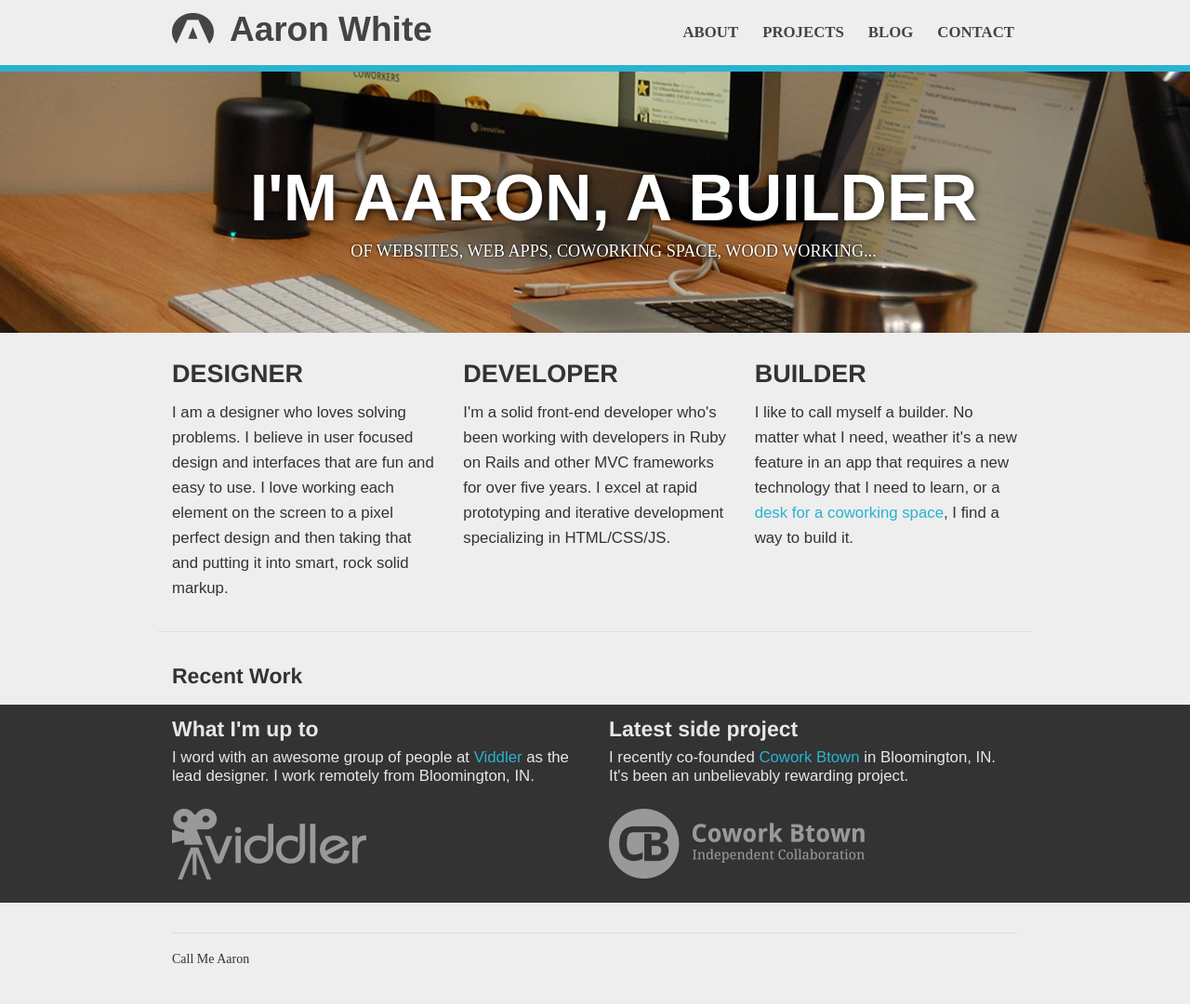
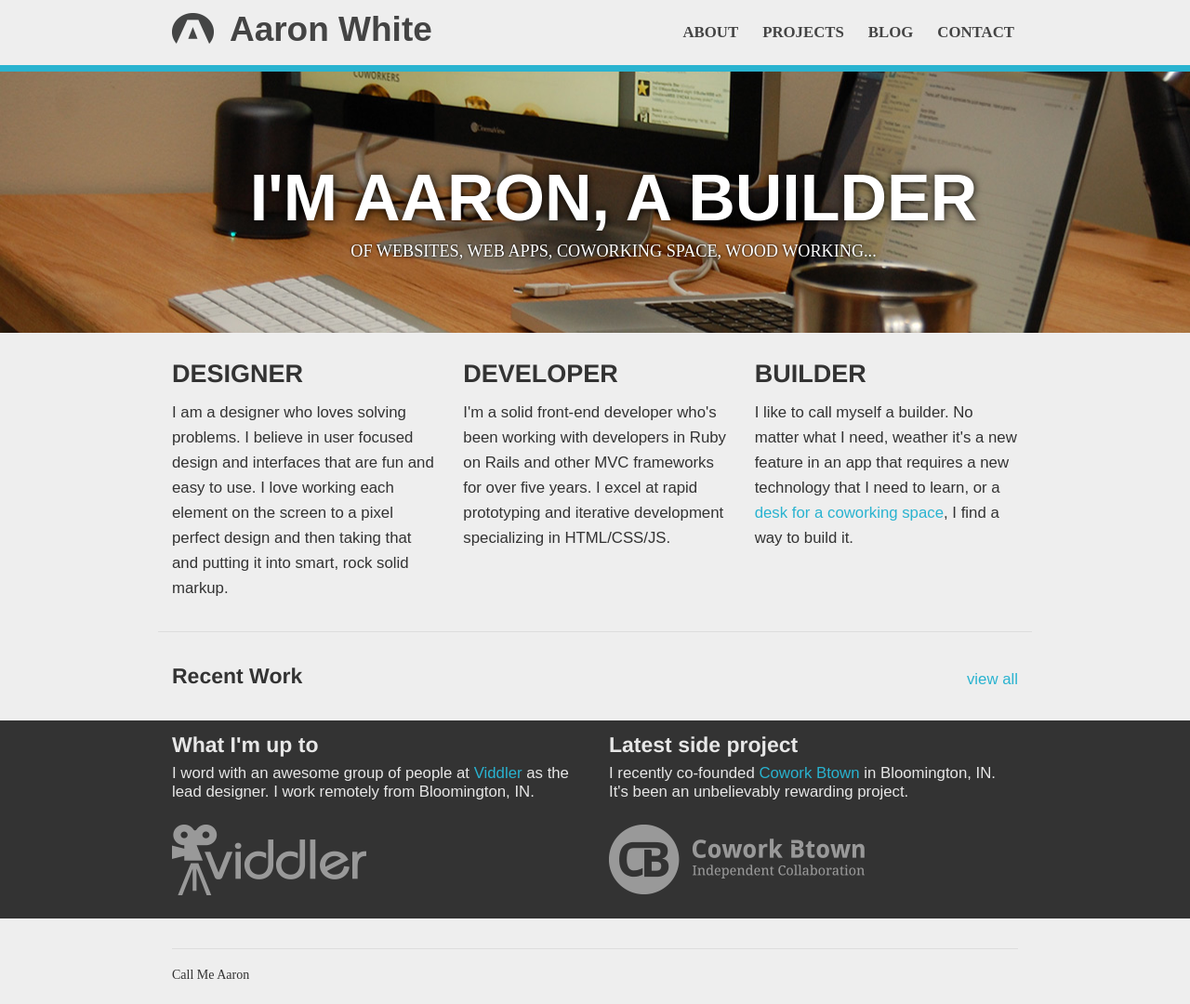
Before and after one commit to internetAaron/call-me-aaron, a Jekyll site: the page built from index.html, in a window 1280 px wide. Shown: the whole page at 93% size. Built offline with Jekyll 4.4.1, drawn with Linux system fonts in a browser that asks for light colours; Markdown is read by kramdown in place of the engine named in the settings; the list of posts is cut into pages by our own code.

Commit message:
Add view all to recent work

```diff
--- a/index.html
+++ b/index.html
@@ -34,7 +34,10 @@ layout: default
 <div class="row">
   <hr>
   <div class="twelve columns">
-  	<h4>Recent Work</h4>
+  	<hgroup class="clearfix">
+      <h4 class="left">Recent Work</h4>
+      <p class="right"><a href="/projects.html">view all</a></p>
+    </hgroup>
     <ul id="portfolio"></ul>
   </div>
 </div>
--- a/stylesheets/app.css
+++ b/stylesheets/app.css
@@ -34,6 +34,17 @@ small {
 
 hr {
   margin-top: 0;
+}
+
+.clearfix {
+  display: inline-block;
+  clear: both;
+  width: 100%;
+}
+
+hgroup p {
+  position: relative;
+  top: 17px;
 }
 
 
```
Also changed, not shown: 3 other files.
